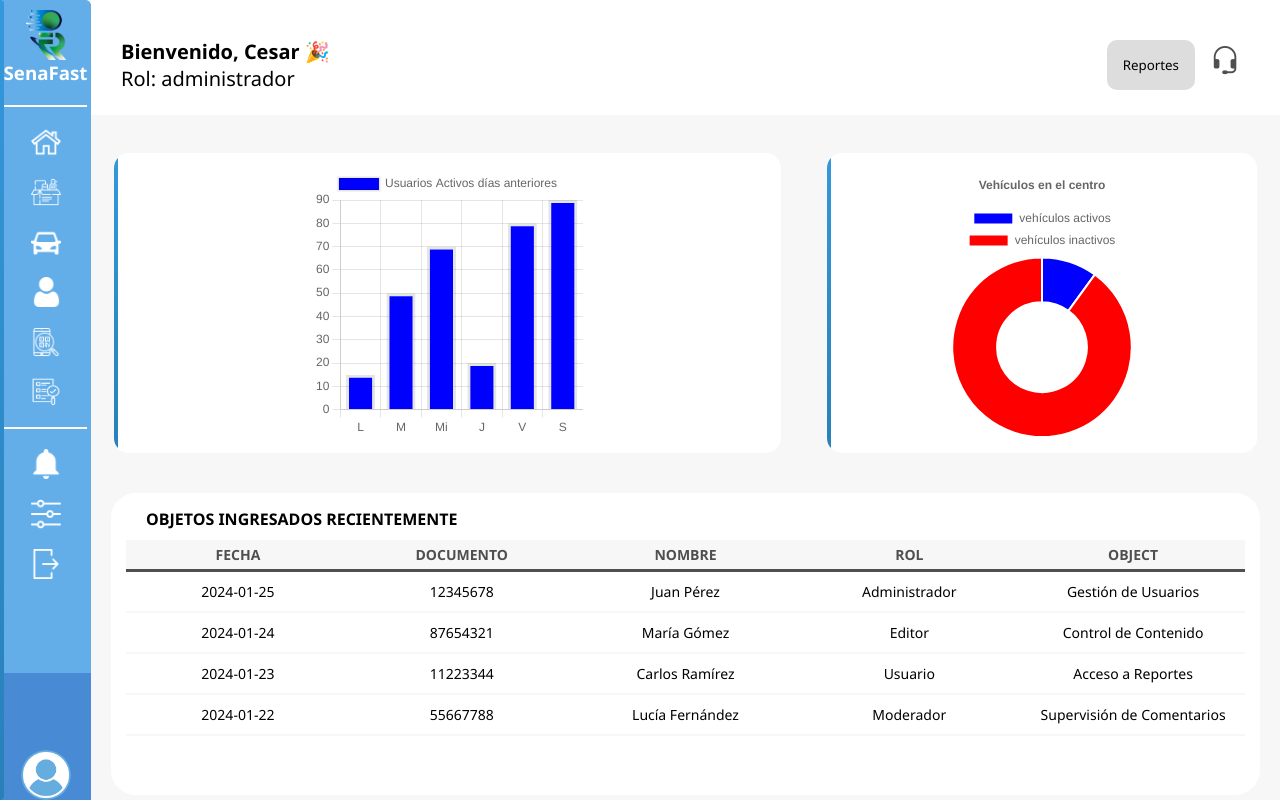
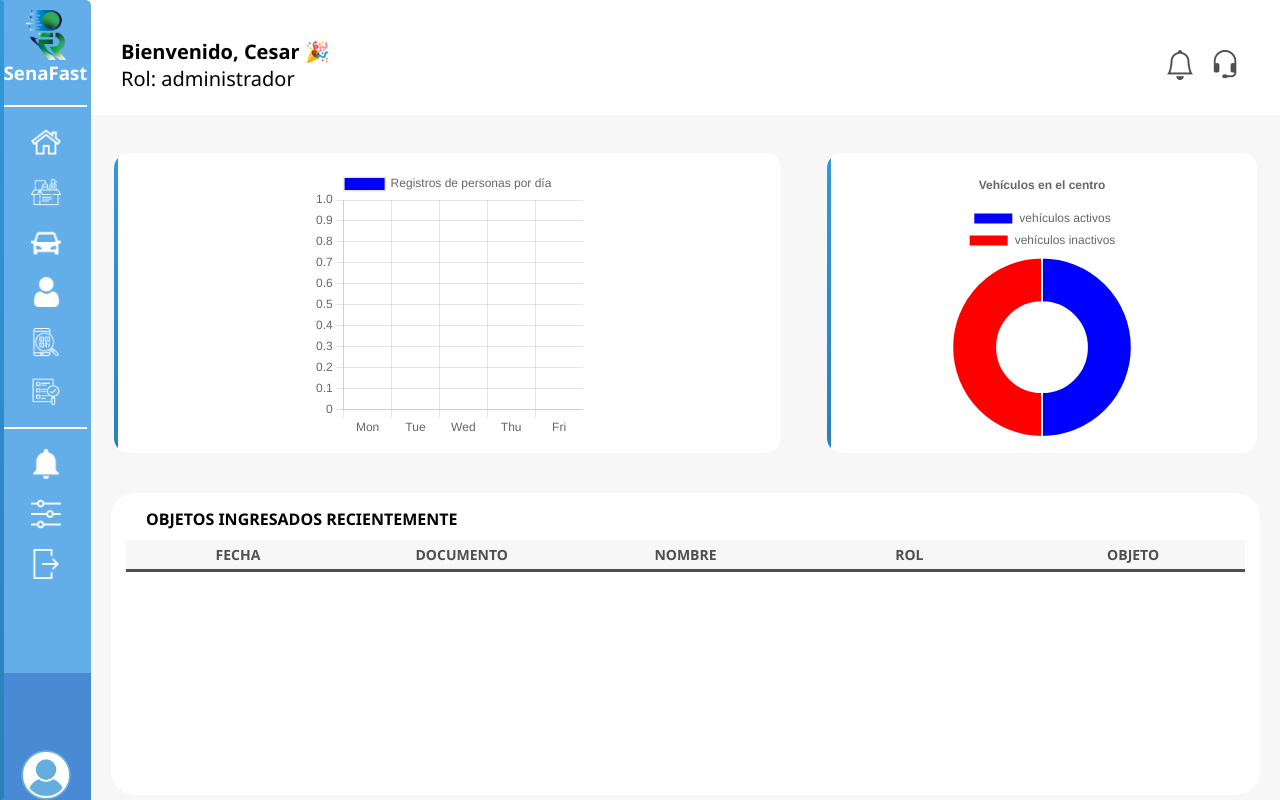
Before and after one commit to Brandonvilla10/SFR, a PHP site: page /roles/admin/home.php in a window 1280 px wide. Run offline with PHP 8.4, Linux system fonts and the light colour scheme; a user stored in the database is signed in; data comes from the database, SQL or seed files in the repository; tables that the repository leaves empty hold one stand-in row (values such as "Sample post"); lists and menus that the app fills with data are empty.

Commit message:
Brandon: Cambios en el home para vallejo

```diff
--- a/roles/admin/home.php
+++ b/roles/admin/home.php
@@ -18,6 +18,7 @@ $rol = $_SESSION['rol_name']; // Rol del usuario
 
 <!DOCTYPE html>
 <html lang="en">
+
 <head>
   <meta charset="UTF-8">
   <meta name="viewport" content="width=device-width, initial-scale=1.0">
@@ -27,22 +28,23 @@ $rol = $_SESSION['rol_name']; // Rol del usuario
   <link rel="stylesheet" href="asideBar/asidebar.css"> <!-- Estilo de la barra lateral -->
   <script src="https://cdn.jsdelivr.net/npm/chart.js"></script> <!-- Inclusión de Chart.js para gráficos -->
 </head>
+
 <body>
   <div class="container_grid">
 
     <!-- Barra lateral -->
     <aside class="aside_barra">
-        <?php  include ('asideBar/asideBar.php')?> <!-- Incluir la barra lateral desde un archivo PHP -->
+      <?php include('asideBar/asideBar.php') ?> <!-- Incluir la barra lateral desde un archivo PHP -->
     </aside>
 
     <!-- Encabezado de la página -->
     <header class="home_header">
       <div class="home_titulo">
-        Bienvenido, <?php echo $nombre?> 🎉 <!-- Muestra el nombre del usuario -->
+        Bienvenido, <?php echo $nombre ?> 🎉 <!-- Muestra el nombre del usuario -->
         <p>Rol: administrador</p> <!-- Muestra el rol del usuario -->
       </div>
-      <div class ="home_iconos">
-        <button class="reportes">Reportes</button>
+      <div class="home_iconos">
+        <i class="bi bi-bell"></i> <!-- Icono de notificación -->
         <i class="bi bi-headset"></i> <!-- Icono de asistencia -->
       </div>
     </header>
@@ -72,40 +74,39 @@ $rol = $_SESSION['rol_name']; // Rol del usuario
                 <th>DOCUMENTO</th>
                 <th>NOMBRE</th>
                 <th>ROL</th>
-                <th>OBJECT</th>
+                <th>OBJETO</th>
+
               </tr>
             </thead>
 
+            <?php
+            $ultimosRegistros = $con->prepare("SELECT fechaEntrada, usuario.id_documento, usuario.nombre_completo, rol.nombre_rol, objetos.nombre FROM `registroentradaobjetos`
+            INNER JOIN objetos ON objetos.id_serial = registroentradaobjetos.id_serial
+            INNER JOIN usuario on usuario.id_documento = objetos.id_documento
+            INNER JOIN rol ON rol.id_rol = usuario.id_rol
+            where usuario.id_documento = 1106227450
+
+            ORDER BY id_documento DESC LIMIT 5");
+            $ultimosRegistros->execute();
+            $filas = $ultimosRegistros->fetchAll(PDO::FETCH_ASSOC);
+            ?>
+
             <tbody>
               <!-- Filas de ejemplo con objetos ingresados -->
+              <?php
+
+              foreach ($filas as $fila) {
+              ?>
                 <tr>
-                <td>2024-01-25</td>
-                <td>12345678</td>
-                <td>Juan Pérez</td>
-                <td>Administrador</td>
-                <td>Gestión de Usuarios</td>
+                  <td><?php echo $fila['fechaEntrada'] ?></td>
+                  <td><?php echo $fila['id_documento'] ?></td>
+                  <td><?php echo $fila['nombre_completo'] ?></td>
+                  </td>
+                  <td><?php echo $fila['nombre_rol'] ?></td>
+                  <td><?php echo $fila['nombre'] ?></td>
+
                 </tr>
-              <tr>
-                <td>2024-01-24</td>
-                <td>87654321</td>
-                <td>María Gómez</td>
-                <td>Editor</td>
-                <td>Control de Contenido</td>
-              </tr>
-              <tr>
-                <td>2024-01-23</td>
-                <td>11223344</td>
-                <td>Carlos Ramírez</td>
-                <td>Usuario</td>
-                <td>Acceso a Reportes</td>
-              </tr>
-              <tr>
-                <td>2024-01-22</td>
-                <td>55667788</td>
-                <td>Lucía Fernández</td>
-                <td>Moderador</td>
-                <td>Supervisión de Comentarios</td>
-              </tr>
+              <?php } ?>
               <!-- Más filas aquí -->
             </tbody>
           </table>
@@ -114,6 +115,72 @@ $rol = $_SESSION['rol_name']; // Rol del usuario
     </main>
 
   </div>
+
+
+  <?php
+  $vehiculosAcivos = $con->prepare("SELECT COUNT(*) as total FROM vehiculos WHERE id_estado = 1");
+  $vehiculosAcivos->execute();
+  $resultado = $vehiculosAcivos->fetch(PDO::FETCH_ASSOC);
+
+
+  $vehiculosInactivos = $con->prepare("SELECT COUNT(*) as innactivos FROM vehiculos WHERE id_estado = 2");
+  $vehiculosInactivos->execute();
+  $resultadoInnactivo = $vehiculosInactivos->fetch(PDO::FETCH_ASSOC);
+
+
+  ?>
+
+
+  <?php
+  // Consulta para obtener los registros de los últimos 5 días
+  $ultimosCincoDias = $con->prepare("
+    SELECT
+        DATE(fechaEntrada) as fecha,
+        COUNT(*) as total
+    FROM registroentradapersona
+    WHERE fechaEntrada >= DATE_SUB(CURDATE(), INTERVAL 4 DAY)
+    GROUP BY DATE(fechaEntrada)
+    ORDER BY fecha ASC
+");
+  $ultimosCincoDias->execute();
+  $registrosPorDia = $ultimosCincoDias->fetchAll(PDO::FETCH_ASSOC);
+
+  // Preparar arrays para las etiquetas y datos
+  $etiquetas = [];
+  $datos = [];
+
+  // Obtener la fecha actual y las 4 fechas anteriores
+  $fechaActual = new DateTime();
+  for ($i = 4; $i >= 0; $i--) {
+    $fecha = clone $fechaActual;
+    $fecha->modify("-$i day");
+    $fechaFormateada = $fecha->format('Y-m-d');
+
+    // Añadir la etiqueta (puedes formatear como prefieras)
+    $etiquetas[] = $fecha->format('D'); // Abreviatura del día (Lun, Mar, etc.)
+
+    // Buscar si hay registros para esta fecha
+    $encontrado = false;
+    foreach ($registrosPorDia as $registro) {
+      if ($registro['fecha'] == $fechaFormateada) {
+        $datos[] = $registro['total'];
+        $encontrado = true;
+        break;
+      }
+    }
+
+    // Si no hay registros para esta fecha, añadir 0
+    if (!$encontrado) {
+      $datos[] = 0;
+    }
+  }
+
+  // Convertir los arrays a formato JSON para usar en JavaScript
+  $etiquetasJSON = json_encode($etiquetas); // esto es lo que le pone mon,tue,wed,thu,fri etc
+  $datosJSON = json_encode($datos); // conteo de los dias den cuanto entraron
+
+
+  ?>
 
   <!-- Importación de iconos -->
   <script type="module" src="https://unpkg.com/ionicons@7.1.0/dist/ionicons/ionicons.esm.js"></script>
@@ -125,10 +192,10 @@ $rol = $_SESSION['rol_name']; // Rol del usuario
     const datas = new Chart(barras, {
       type: "bar", // Tipo de gráfico: barras
       data: {
-            labels: ['L', 'M', 'Mi', 'J', 'V', 'S'], // Etiquetas para los días de la semana
+        labels: <?php echo $etiquetasJSON; ?>, // Etiquetas dinámicas de los últimos 5 días
         datasets: [{
-                label: "Usuarios Activos días anteriores", // Título del gráfico
-                data: [15, 50, 70, 20, 80, 90], // Datos de usuarios activos
+          label: "Registros de personas por día",
+          data: <?php echo $datosJSON; ?>, // Datos de usuarios activos
           backgroundColor: 'blue', // Color de fondo de las barras
           borderWidth: 3 // Grosor del borde de las barras
         }]
@@ -153,7 +220,7 @@ $rol = $_SESSION['rol_name']; // Rol del usuario
         labels: ['vehículos activos', 'vehículos inactivos'], // Etiquetas para el gráfico de dona
         datasets: [{
           label: 'Vehículos en el centro', // Título del gráfico de dona
-                data: [10, 90], // Datos de vehículos activos e inactivos
+          data: [<?php echo $resultado['total'] ?>, <?php echo $resultadoInnactivo['innactivos'] ?>], // Datos de vehículos activos e inactivos
           backgroundColor: ['blue', 'red'], // Colores de las porciones
           borderWidth: 2 // Grosor del borde de las porciones
         }]
@@ -169,15 +236,12 @@ $rol = $_SESSION['rol_name']; // Rol del usuario
       }
     });
 
-    // Manejo de animaciones de entrada
-
-
-    window.addEventListener('load', function () {
+    window.addEventListener('load', function() {
 
       const barras = document.querySelector('.grafica_barras');
       const dona = document.querySelector('.grafica_dona');
-      const usuario= document.querySelector('.ingresos_usuarios ');
-      const global  =[barras,dona,usuario]
+      const usuario = document.querySelector('.ingresos_usuarios ');
+      const global = [barras, dona, usuario]
 
 
       global.forEach(element => {
@@ -185,7 +249,7 @@ $rol = $_SESSION['rol_name']; // Rol del usuario
       });
 
     });
-
   </script>
 </body>
+
 </html>
```
Also changed, not shown: uploads/68247cb7db30b5.45180472.png (added), uploads/68247ce0cc4452.35858380.jpg (added), uploads/68247d047b2fe7.84195852.png (added). Lines whose indentation alone changed are shown as unchanged.
